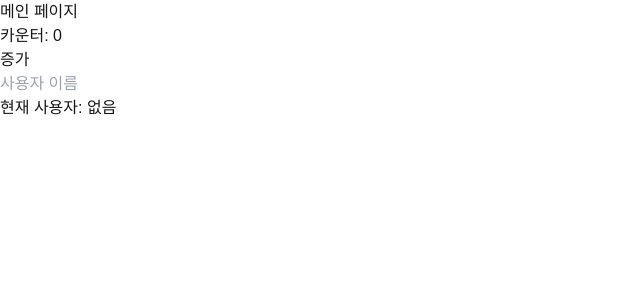
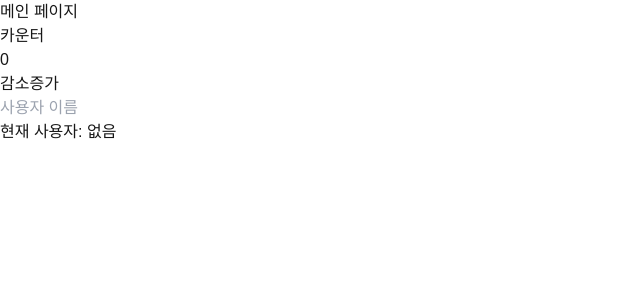
Before and after one commit to johj703/Prac-State-Management, a Next.js app: page / in a window 1280 px wide. Shown: the top 300 px of the page, without its empty margins (0-640 px from the left). Built offline with nearby package versions, Linux system fonts and the light colour scheme.

Commit message:
fix: Counter 컴포넌트에 감소 버튼 추가

```diff
--- a/src/app/components/Counter.tsx
+++ b/src/app/components/Counter.tsx
@@ -6,8 +6,14 @@ export const Counter = () => {
   const { state, dispatch } = useAppContext();
   return (
     <div>
-      <h2>카운터: {state.count}</h2>
-      <button onClick={() => dispatch({ type: "INCREMENT" })}>증가</button>
+      <div>
+        <h2>카운터</h2>
+        <p>{state.count}</p>
+      </div>
+      <div>
+        <button onClick={() => dispatch({ type: "DECREMENT" })}>감소</button>
+        <button onClick={() => dispatch({ type: "INCREMENT" })}>증가</button>
+      </div>
     </div>
   );
 };
```
